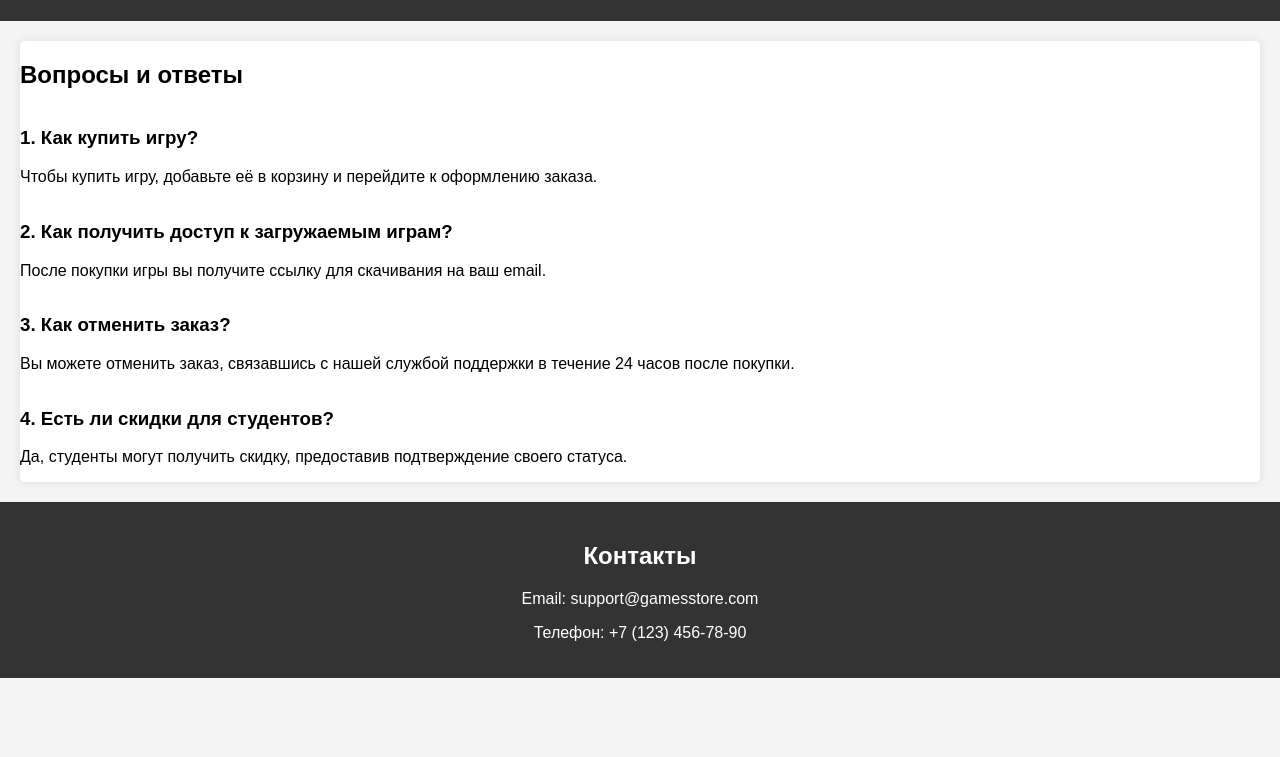
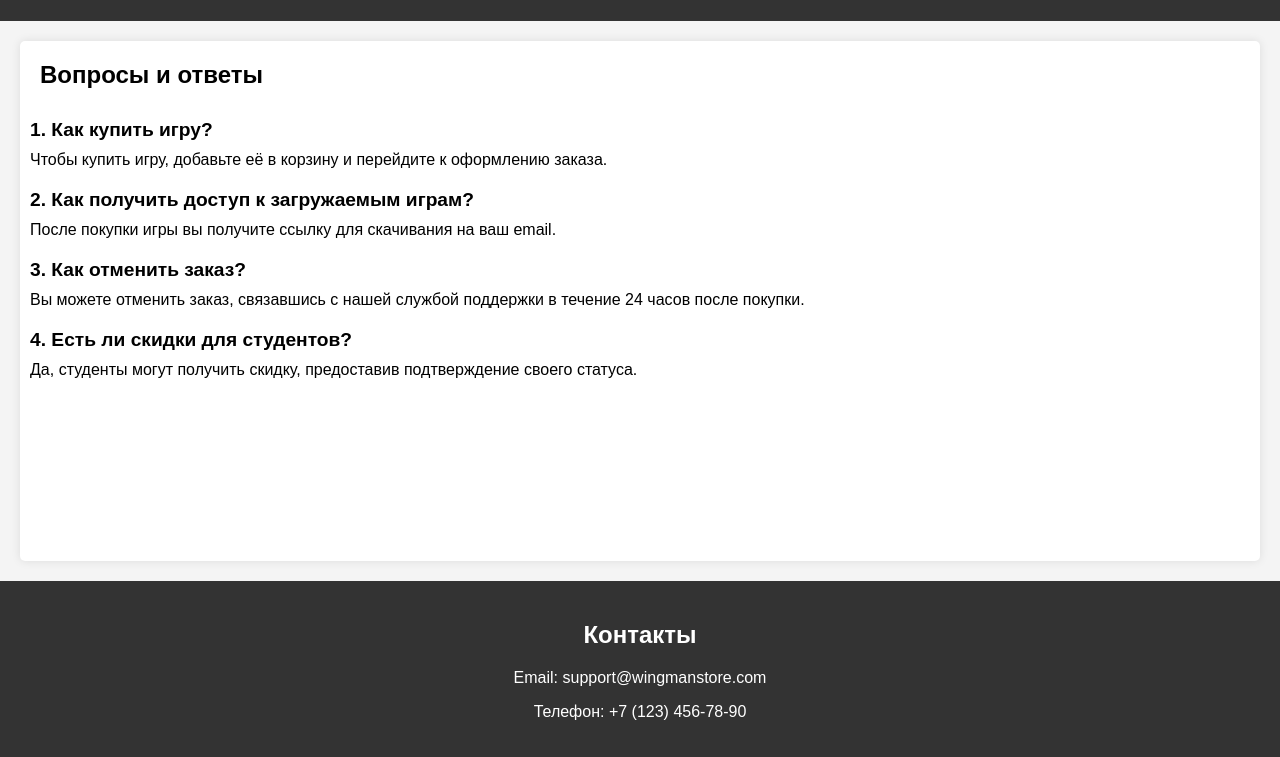
Before and after one commit to Wingman2103/TSI, a plain HTML site: page faq.html in a window 1280 px wide. Shown: the part 113-870 px from the top of the page. Before the commit the page ends 800 px from the top, so only its background shows below. Drawn offline with Linux system fonts and the light colour scheme.

Commit message:
style and add summ cart

```diff
--- a/css/cart.css
+++ b/css/cart.css
@@ -3,6 +3,9 @@ body {
     margin: 0;
     padding: 0;
     background-color: #f4f4f4;
+    display: flex;
+    flex-direction: column; /* Устанавливаем вертикальное направление */
+    min-height: 100vh; /* Минимальная высота body - 100% от высоты экрана */
 }
 
 header {
--- a/css/faq.css
+++ b/css/faq.css
@@ -1,3 +1,60 @@
+body {
+    font-family: Arial, sans-serif;
+    margin: 0;
+    padding: 0;
+    background-color: #f4f4f4;
+    display: flex;
+    flex-direction: column; /* Устанавливаем вертикальное направление */
+    min-height: 100vh; /* Минимальная высота body - 100% от высоты экрана */
+}
+
+header {
+    background: #333;
+    color: #fff;
+    padding: 10px 0;
+    text-align: center;
+}
+
+nav ul {
+    list-style: none;
+    padding: 0;
+}
+
+nav ul li {
+    display: inline;
+    margin: 0 15px;
+}
+
+nav ul li a {
+    color: #fff;
+    text-decoration: none;
+}
+
+.logo {
+    width: 100px;
+    height: 100px;
+    position: absolute;
+    top: 10px;
+    left: 10px;
+}
+
+#H2 {
+    margin-left: 20px;
+}
+
+section {
+    padding: 0;
+    margin: 20px;
+    background: #fff;
+    border-radius: 5px;
+    box-shadow: 0 0 10px rgba(0, 0, 0, 0.1);
+    display: flex;
+    flex-direction: column;
+    height: 100%;
+    min-height: 65vh; /* Минимальная высота body - 100% от высоты экрана */
+
+}
+
 #scrollTop {
     display: none; /* По умолчанию скрыта */
     position: fixed;
@@ -15,3 +72,28 @@
 #scrollTop:hover {
     background-color: #1b1b1b;
 }
+
+.faq-item h3 {
+    margin: 10px;
+    font-size: 1.2rem;
+}
+
+.faq-item p {
+    white-space: pre-line;
+    margin: 10px;
+}
+
+main {
+    flex: 1; /* Занимает все доступное пространство */
+}
+
+/* Футер */
+footer {
+    background-color: #333;
+    color: white;
+    padding: 20px;
+    text-align: center;
+    padding: 20px 0;
+    margin-top: auto;
+    /* width: 100%; */
+  }
--- a/faq.html
+++ b/faq.html
@@ -4,7 +4,7 @@
     <meta charset="UTF-8">
     <meta name="viewport" content="width=device-width, initial-scale=1.0">
     <title>Часто задаваемые вопросы</title>
-    <link rel="stylesheet" href="css/styles.css">
+    <link rel="stylesheet" href="css/faq.css">
 </head>
 <body>
     <header>
@@ -23,7 +23,7 @@
     </header>
     <main>
     <section id="faq">
-        <h2>Вопросы и ответы</h2>
+        <h2 id="H2">Вопросы и ответы</h2>
         <div class="faq-item">
             <h3>1. Как купить игру?</h3>
             <p>Чтобы купить игру, добавьте её в корзину и перейдите к оформлению заказа.</p>
@@ -44,10 +44,10 @@
     <button id="scrollTop" title="Наверх">↑</button>
     <script src="js\faq.js"></script>
 </main>
-    <footer>
-        <h2 id="contact">Контакты</h2>
-        <p>Email: support@gamesstore.com</p>
-        <p>Телефон: +7 (123) 456-78-90</p>
-    </footer>
+<footer>
+    <h2 id="contact">Контакты</h2>
+    <p>Email: support@wingmanstore.com</p>
+    <p>Телефон: +7 (123) 456-78-90</p>
+</footer>
 </body>
 </html>
```
Also changed, not shown: js/cart.js (+11 -1 lines).
